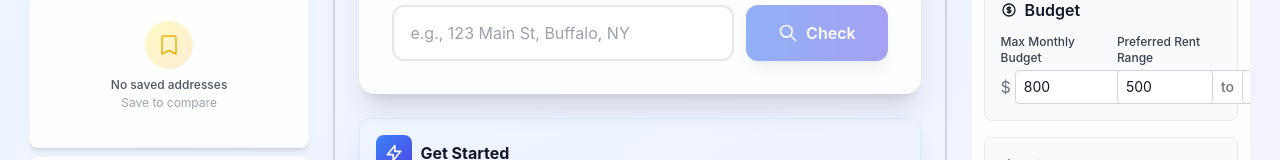
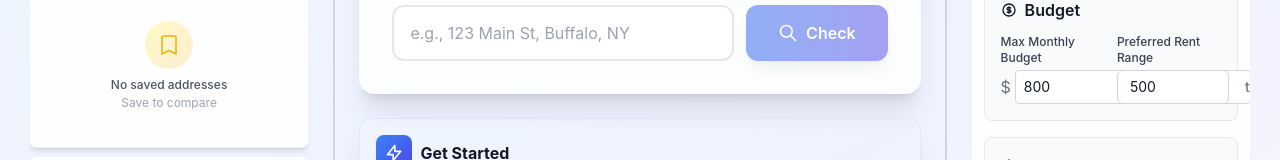
Before and after one commit to ShubhamSoni09/BullsRentWise, a Next.js app: page / in a window 1280 px wide. Both pictures are taken after a click on the button "Edit". Shown: the part 248-408 px from the top of the page. Built offline with nearby package versions, Linux system fonts and the light colour scheme.

Commit message:
Improve rent range input spacing and visual separation

```diff
--- a/components/UserPreferences.tsx
+++ b/components/UserPreferences.tsx
@@ -235,7 +235,7 @@ export default function UserPreferences({ onPreferencesChange }: UserPreferences
               </div>
               <div>
                 <label className="block text-xs font-medium text-gray-700 mb-1">Preferred Rent Range</label>
-                <div className="flex items-center gap-2">
+                <div className="flex items-center gap-3">
                   <input
                     type="number"
                     value={preferences.preferredRentRange.min || ''}
@@ -244,10 +244,10 @@ export default function UserPreferences({ onPreferencesChange }: UserPreferences
                       preferredRentRange: { ...preferences.preferredRentRange, min: parseFloat(e.target.value) || 0 }
                     })}
                     placeholder="Min"
-                    className="w-24 px-2 py-1.5 text-sm border border-gray-300 rounded focus:ring-1 focus:ring-indigo-500 bg-white text-gray-900 placeholder-gray-400"
+                    className="w-28 px-3 py-1.5 text-sm border border-gray-300 rounded-md focus:ring-2 focus:ring-indigo-500 focus:border-indigo-500 bg-white text-gray-900 placeholder-gray-400"
                     style={{ WebkitTextFillColor: '#111827' }}
                   />
-                  <span className="text-gray-500 text-sm font-medium">to</span>
+                  <span className="text-gray-500 text-sm font-medium px-1">to</span>
                   <input
                     type="number"
                     value={preferences.preferredRentRange.max || ''}
@@ -256,7 +256,7 @@ export default function UserPreferences({ onPreferencesChange }: UserPreferences
                       preferredRentRange: { ...preferences.preferredRentRange, max: parseFloat(e.target.value) || 0 }
                     })}
                     placeholder="Max"
-                    className="w-24 px-2 py-1.5 text-sm border border-gray-300 rounded focus:ring-1 focus:ring-indigo-500 bg-white text-gray-900 placeholder-gray-400"
+                    className="w-28 px-3 py-1.5 text-sm border border-gray-300 rounded-md focus:ring-2 focus:ring-indigo-500 focus:border-indigo-500 bg-white text-gray-900 placeholder-gray-400"
                     style={{ WebkitTextFillColor: '#111827' }}
                   />
                 </div>
```
